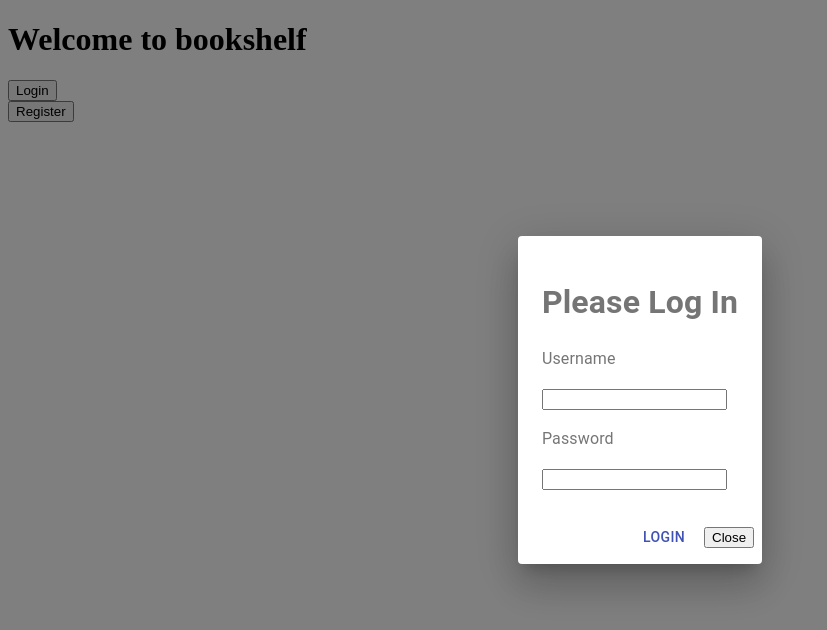
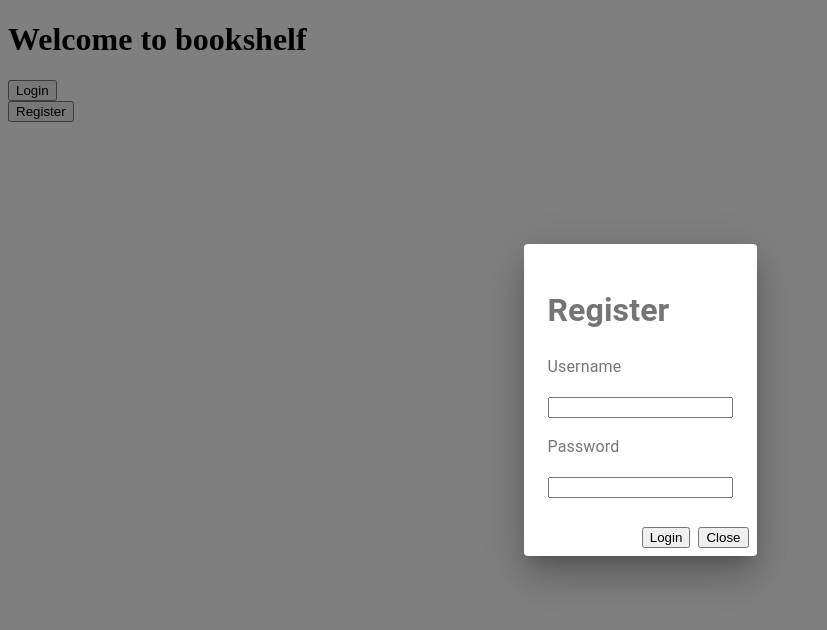
Before and after one commit to Efury1/Bookshelf, a React (Create React App) app: page / in a window 1280 px wide. Both pictures are taken after a click on the button "Login". Shown: the top 630 px of the page, without its empty margins (0-827 px from the left). Built offline with nearby package versions, Linux system fonts and the light colour scheme.

Commit message:
Copy logic from Register button

```diff
--- a/src/components/auth/MyDialog.js
+++ b/src/components/auth/MyDialog.js
@@ -9,26 +9,17 @@ import Button from "@material-ui/core/Button";
 //Comment
 export default function App() {
 
-  const [open, setOpen] = React.useState(false);
+  const [openModal, setOpenModal] = React.useState('none');
   const [inputValue, setInputValue] = React.useState("");
-
-
-  const setOpenModal = () => {
-    setOpen(true);
-  };
-
-  const handleToClose = () => {
-    setOpen(false);
-  };
 
   return (
     <div style={{}}>
       <button onClick={() => setOpenModal('login')}>Login</button>
-        <Dialog open={open} onClose={handleToClose}>
+      <Dialog open={openModal === 'login'}>
         <DialogContent>
           <DialogContentText>
           <div className="login-wrapper">
-              <h1>Please Log In</h1>
+            <h1>Register</h1>
               <form>
                 <label>
                   <p>Username</p>
@@ -43,10 +34,8 @@ export default function App() {
           </DialogContentText>
         </DialogContent>
        <DialogActions>
-           <Button onClick={handleToClose} color="primary" autoFocus>
-             Login
-           </Button>
-           <button onClick={() => setOpenModal('none')}>Close</button>
+         <button onClick={() => setOpenModal('none') === 'login'}>Login</button>
+         <button onClick={() => setOpenModal('none') === 'login'}>Close</button>
        </DialogActions>
      </Dialog>
    </div>
```
Lines whose indentation alone changed are shown as unchanged.
